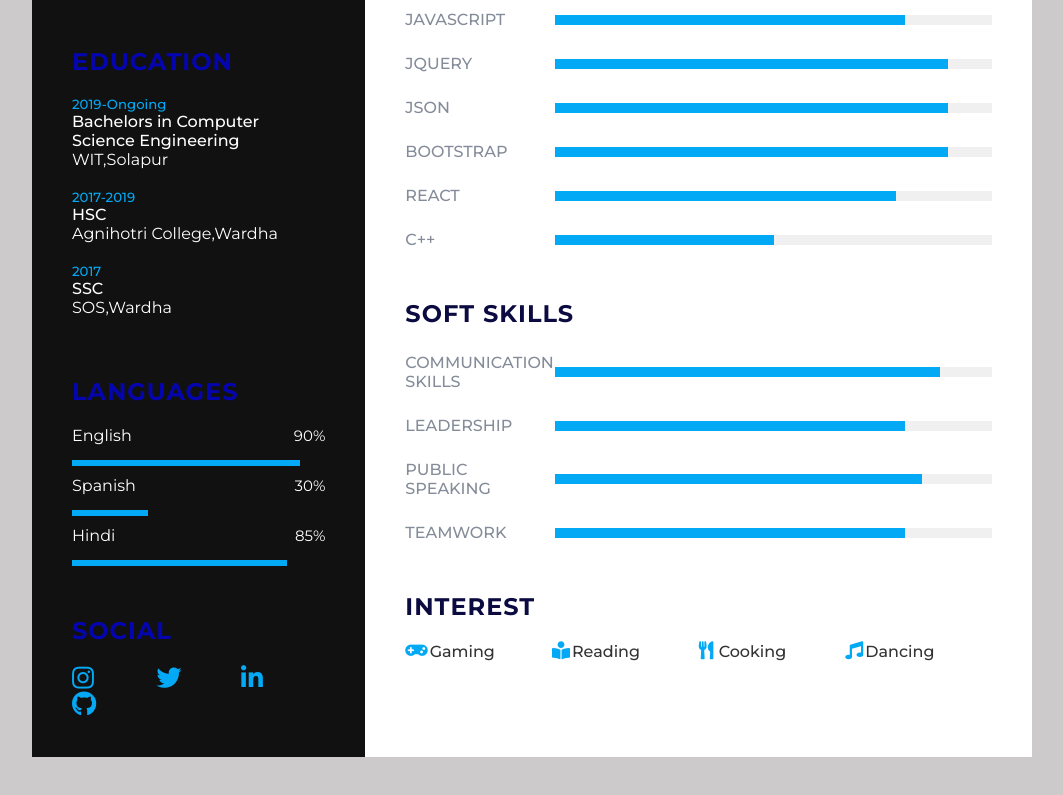
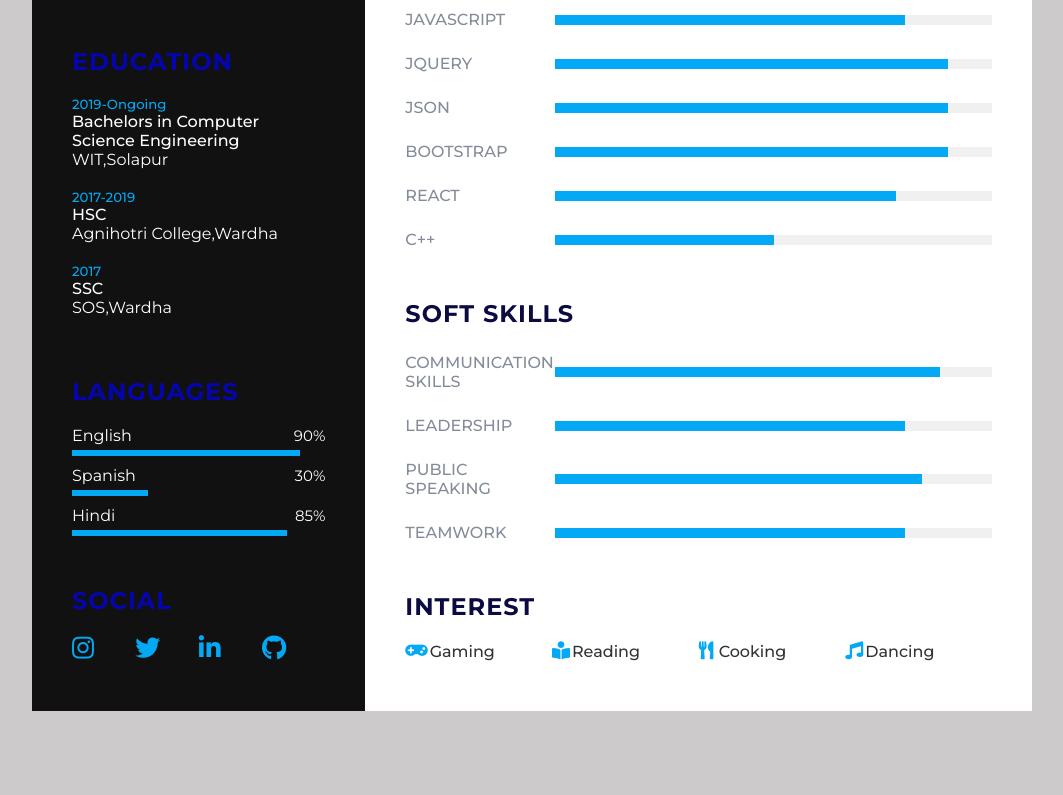
Before and after one commit to Aditi-Kothari/Resume-CV, a plain HTML site: page index.html in a window 1280 px wide. Shown: the part 726-1521 px from the top of the page, without its empty margins (108-1171 px from the left). After the commit the page ends 1487 px from the top, so only its background shows below. Drawn offline with Linux system fonts and the light colour scheme.

Commit message:
Update style.css

```diff
--- a/style.css
+++ b/style.css
@@ -112,14 +112,7 @@ img{
   color: #fff;
   font-weight: 300;
 }
-.contact.language .percent{
-  position: relative;
-  display: block;
-  width: 100%;
-  height: 6px;
-  color: red;
-  margin-top: 15px;
-}
+
 .percent{
   position: relative;
   width: 100%;
@@ -207,7 +200,7 @@ img{
 }
  .social ul{
   display: grid;
-  grid-template-columns: repeat(3,1fr);
+  grid-template-columns: repeat(4,1fr);
 }
 .social li{
   list-style: none;
```
